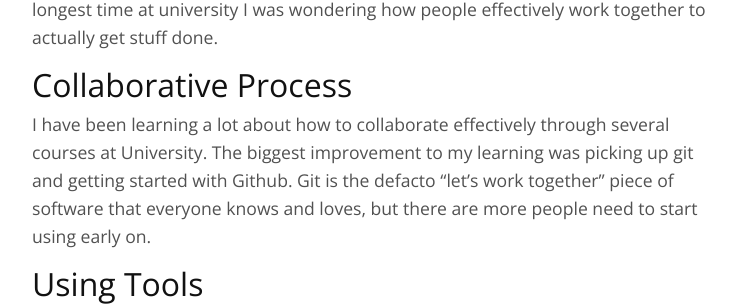
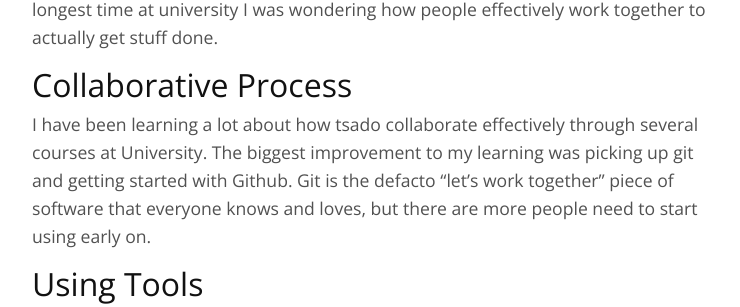
Before and after one commit to dayvidwhy/dayvidwhy.github.io, a Jekyll site: the page built from _posts/2016-11-2-Software-Process.markdown, in a window 1280 px wide and 900 px high, scrolled down 521 px. Shown: the part 148-455 px from the top of the window, without its empty margins (268-1008 px from the left). Built offline with Jekyll 4.4.1, drawn with Linux system fonts in a browser that asks for light colours.

Commit message:
Run rake.

```diff
--- a/_posts/2016-11-2-Software-Process.markdown
+++ b/_posts/2016-11-2-Software-Process.markdown
@@ -15,7 +15,7 @@ I have reached the end of my time at university and while I’ve learned so many
 Courses with a focus on teaching these tools are very important but, for the longest time at university I was wondering how people effectively work together to actually get stuff done.
 
 # Collaborative Process
-I have been learning a lot about how to collaborate effectively through several courses at University. The biggest improvement to my learning was picking up git and getting started with Github. Git is the defacto "let's work together" piece of software that everyone knows and loves, but there are more people need to start using early on.
+I have been learning a lot about how tsado collaborate effectively through several courses at University. The biggest improvement to my learning was picking up git and getting started with Github. Git is the defacto "let's work together" piece of software that everyone knows and loves, but there are more people need to start using early on.
 
 # Using Tools
 I found myself working in a pretty standard manner for each group project in my final year. We would always setup [Slack](http://slack.com), [Trello](http://trello.com) and a [GitHub](https://github.com) repository and use all of these to work together.
@@ -33,7 +33,7 @@ There are a few courses at university that attempt to teach Agile and the concep
 
 An interesting thing that I learned this semester was how effective it is to work in short 'sprints' to complete tasks. Setting short periods of time to achieve goals results in goals that are much more reasonable and more likely to be completed. It also gives you a chance to finish a piece of content and get feedback from your client right away.
 
-This links [back to another post](http://blog.davidyoung.tech/getting-feedback) I made about the importance of feedback. By developing software in this manner you can get this valuable feedback consistently and most effectively communicate your progress to your client.
+This links [back to another post](https://davidyoung.tech/getting-feedback) I made about the importance of feedback. By developing software in this manner you can get this valuable feedback consistently and most effectively communicate your progress to your client.
 
 # Agile for Students
 I was asked by one of my lecturers towards the end of this semester for feedback on the use of agile for students doing their final build course. While I feel that setting goals for students to achieve is very useful, there is always the risk that students won’t take the process seriously enough.
```
Also changed, not shown: .circleci/config.yml, 1 other file.
